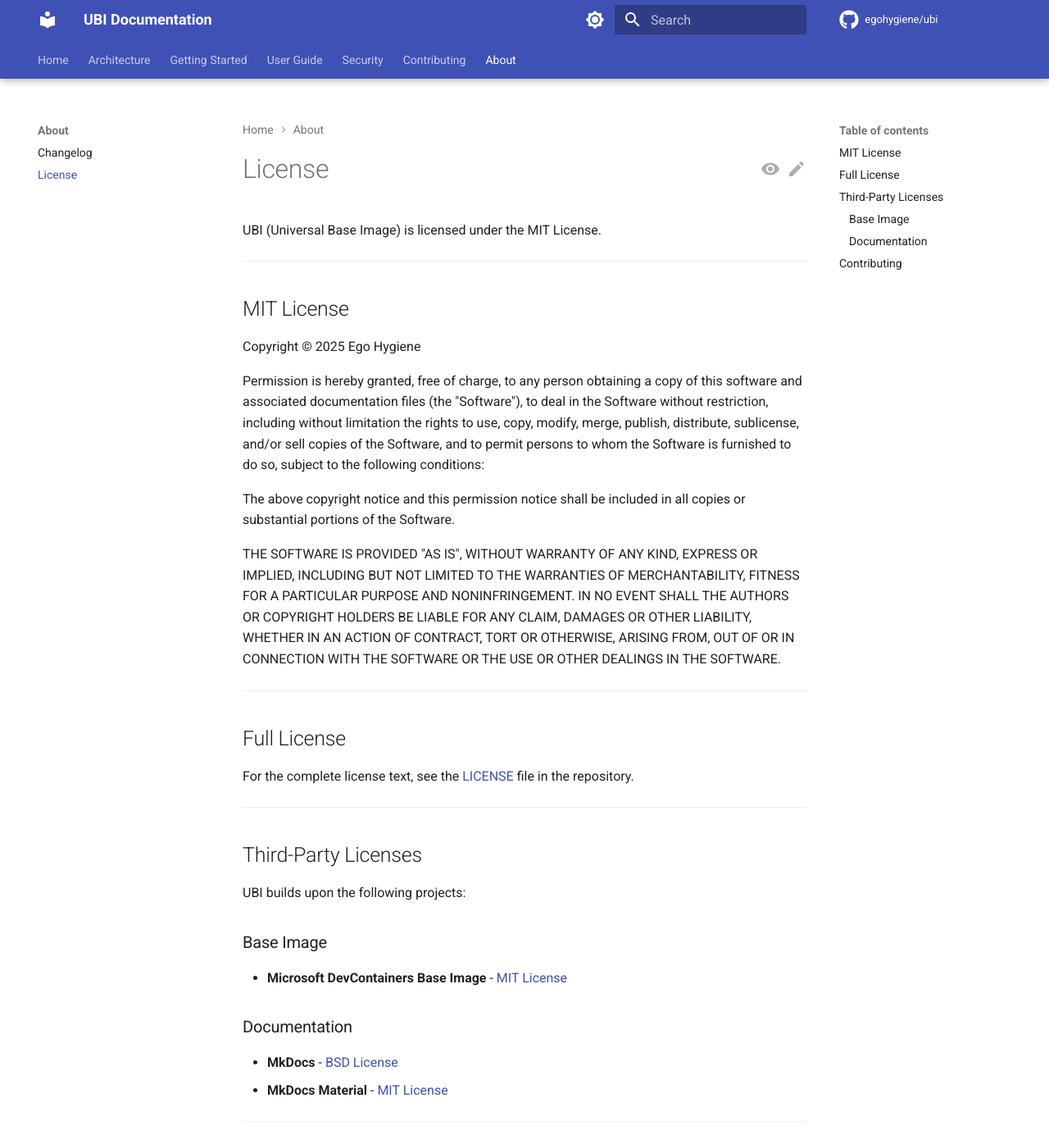
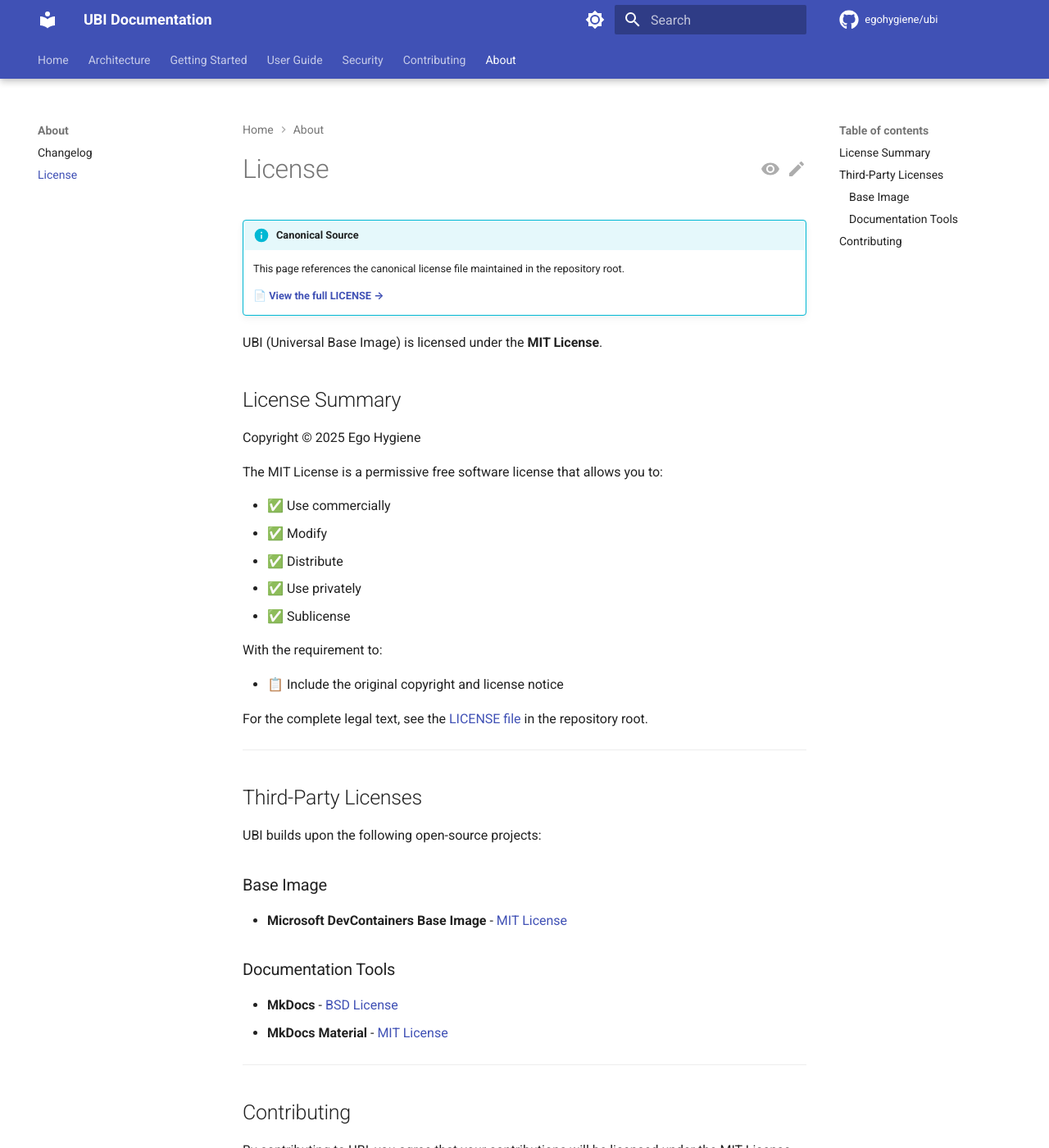
Before and after one commit to egohygiene/ubi, an MkDocs documentation site: the page built from docs/license.md, in a window 1280 px wide and 1400 px high. Shown: the whole window at 82% size. Built offline with MkDocs 1.6.1 and Material for MkDocs 9.7.7, drawn with Linux system fonts in a browser that asks for light colours; comment, search, counter and statistics services are not loaded; the version menu is left out; some of the changed text lies outside the part shown.

Commit message:
📚 Consolidate duplicate documentation (CHANGELOG, LICENSE) (#103)
* Initial plan

* docs: consolidate duplicate documentation files

Co-authored-by: szmyty <14865041+szmyty@users.noreply.github.com>

* docs: address code review feedback on documentation consolidation

Co-authored-by: szmyty <14865041+szmyty@users.noreply.github.com>

---------

Co-authored-by: copilot-swe-agent[bot] <198982749+Copilot@users.noreply.github.com>
Co-authored-by: szmyty <14865041+szmyty@users.noreply.github.com>

```diff
--- a/docs/license.md
+++ b/docs/license.md
@@ -1,48 +1,41 @@
 # License
 
-UBI (Universal Base Image) is licensed under the MIT License.
+!!! info "Canonical Source"
+    This page references the canonical license file maintained in the repository root.
 
----
+    **📄 [View the full LICENSE →](https://github.com/egohygiene/ubi/blob/main/LICENSE)**
 
-## MIT License
+UBI (Universal Base Image) is licensed under the **MIT License**.
+
+## License Summary
 
 Copyright (c) 2025 Ego Hygiene
 
-Permission is hereby granted, free of charge, to any person obtaining a copy
-of this software and associated documentation files (the "Software"), to deal
-in the Software without restriction, including without limitation the rights
-to use, copy, modify, merge, publish, distribute, sublicense, and/or sell
-copies of the Software, and to permit persons to whom the Software is
-furnished to do so, subject to the following conditions:
+The MIT License is a permissive free software license that allows you to:
 
-The above copyright notice and this permission notice shall be included in all
-copies or substantial portions of the Software.
+- ✅ Use commercially
+- ✅ Modify
+- ✅ Distribute
+- ✅ Use privately
+- ✅ Sublicense
 
-THE SOFTWARE IS PROVIDED "AS IS", WITHOUT WARRANTY OF ANY KIND, EXPRESS OR
-IMPLIED, INCLUDING BUT NOT LIMITED TO THE WARRANTIES OF MERCHANTABILITY,
-FITNESS FOR A PARTICULAR PURPOSE AND NONINFRINGEMENT. IN NO EVENT SHALL THE
-AUTHORS OR COPYRIGHT HOLDERS BE LIABLE FOR ANY CLAIM, DAMAGES OR OTHER
-LIABILITY, WHETHER IN AN ACTION OF CONTRACT, TORT OR OTHERWISE, ARISING FROM,
-OUT OF OR IN CONNECTION WITH THE SOFTWARE OR THE USE OR OTHER DEALINGS IN THE
-SOFTWARE.
+With the requirement to:
 
----
+- 📋 Include the original copyright and license notice
 
-## Full License
-
-For the complete license text, see the [LICENSE](https://github.com/egohygiene/ubi/blob/main/LICENSE) file in the repository.
+For the complete legal text, see the [LICENSE file](https://github.com/egohygiene/ubi/blob/main/LICENSE) in the repository root.
 
 ---
 
 ## Third-Party Licenses
 
-UBI builds upon the following projects:
+UBI builds upon the following open-source projects:
 
 ### Base Image
 
 - **Microsoft DevContainers Base Image** - [MIT License](https://github.com/devcontainers/images/blob/main/LICENSE)
 
-### Documentation
+### Documentation Tools
 
 - **MkDocs** - [BSD License](https://github.com/mkdocs/mkdocs/blob/master/LICENSE)
 - **MkDocs Material** - [MIT License](https://github.com/squidfunk/mkdocs-material/blob/master/LICENSE)
@@ -54,3 +47,8 @@ UBI builds upon the following projects:
 By contributing to UBI, you agree that your contributions will be licensed under the MIT License.
 
 See our [Contributing Guide](contributing/README.md) for more information.
+
+---
+
+!!! note "Documentation Source of Truth"
+    See [Documentation Source of Truth Guidelines](source-of-truth.md) for information about canonical documentation locations.
--- a/mkdocs.yml
+++ b/mkdocs.yml
@@ -126,6 +126,7 @@ nav:
   - Contributing:
       - Contributing Guide: contributing/README.md
       - Best Practices: best-practices/README.md
+      - Source of Truth Guidelines: source-of-truth.md
   - About:
       - Changelog: changelog.md
       - License: license.md
```
Also changed, not shown: docs/README.md (+5 -1 lines), docs/changelog.md (+23 -28 lines), docs/source-of-truth.md (added, +215 -0 lines).
